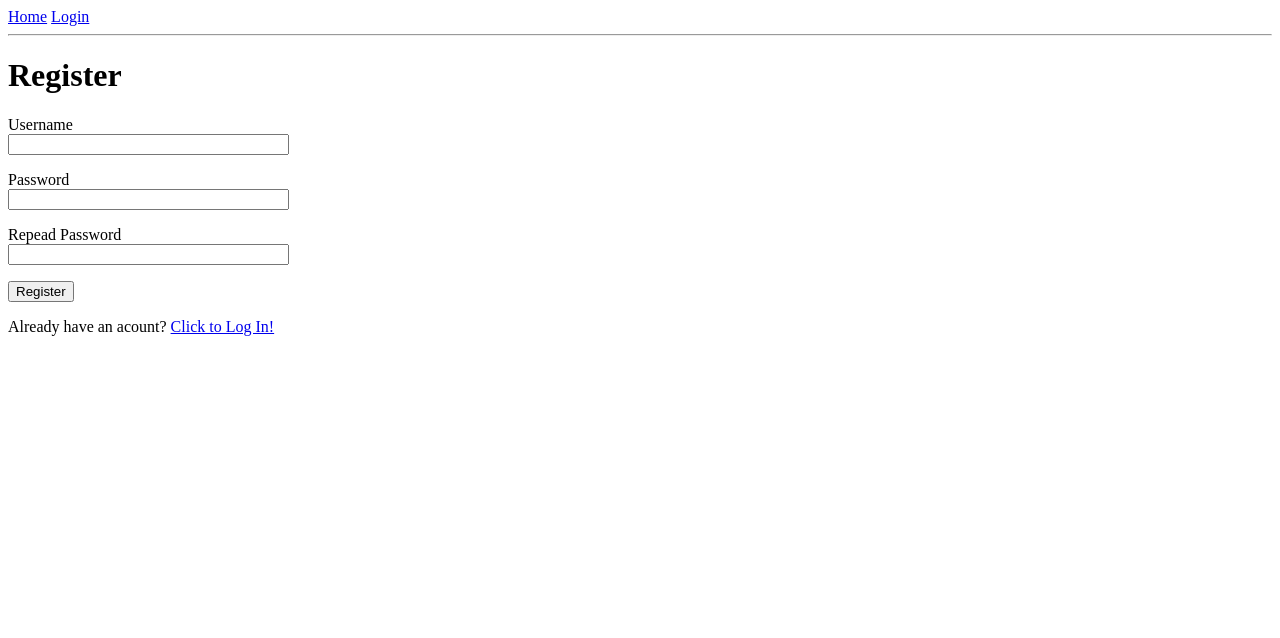
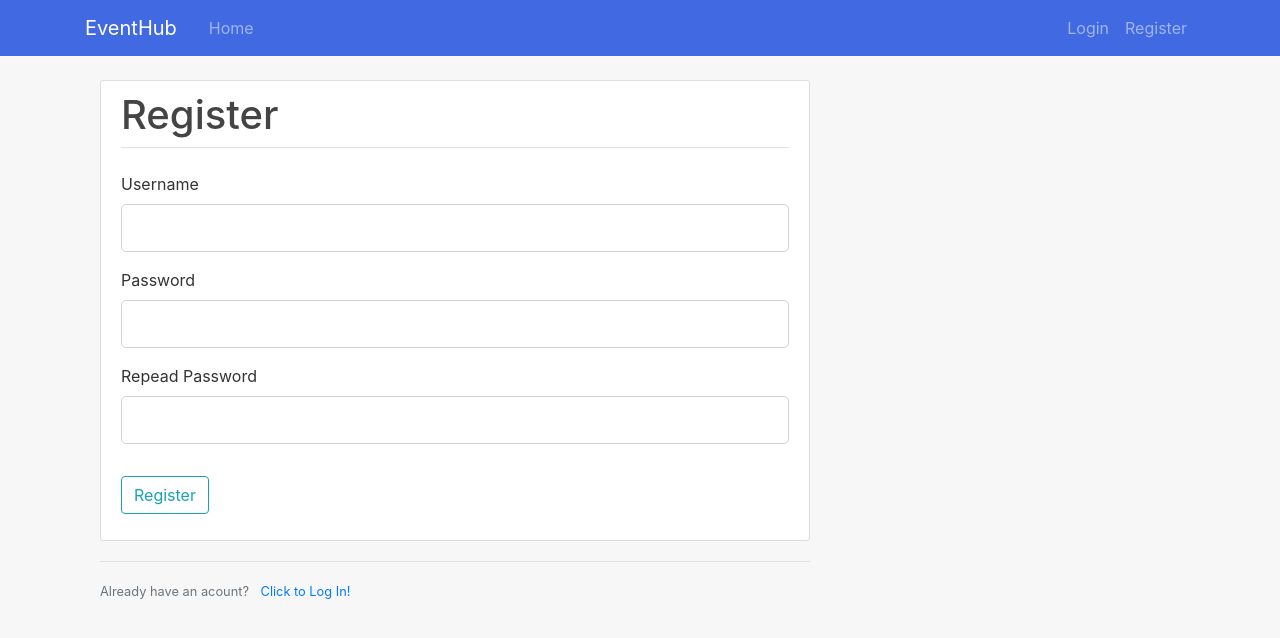
Before and after one commit to Aldrazus/EventHub, a Flask app: page /register in a window 1280 px wide. Shown: the top 638 px of the page. Run offline with Flask 2, Linux system fonts and the light colour scheme; parts of the project's set-up code (start-up, migrations or seed data) failed here and were passed over; some libraries are stand-ins or nearby versions.

Commit message:
added bootstrap styling to templates

```diff
--- /dev/null
+++ b/app/static/main.css
@@ -0,0 +1,81 @@
+/* From Corey Schafer's Flask Tutorial */
+body {
+    background: #f7f7f7;
+    color: #333333;
+    margin-top: 5rem;
+  }
+
+  h1, h2, h3, h4, h5, h6 {
+    color: #444444;
+  }
+
+  .bg-steel {
+    background-color: #5f788a;
+  }
+
+  .site-header .navbar-nav .nav-link {
+    color: #cbd5db;
+  }
+
+  .site-header .navbar-nav .nav-link:hover {
+    color: #ffffff;
+  }
+
+  .site-header .navbar-nav .nav-link.active {
+    font-weight: 500;
+  }
+
+  .content-section {
+    background: #ffffff;
+    padding: 10px 20px;
+    border: 1px solid #dddddd;
+    border-radius: 3px;
+    margin-bottom: 20px;
+  }
+
+  .article-title {
+    color: #444444;
+  }
+
+  a.article-title:hover {
+    color: #428bca;
+    text-decoration: none;
+  }
+
+  .article-content {
+    white-space: pre-line;
+  }
+
+  .article-img {
+    height: 65px;
+    width: 65px;
+    margin-right: 16px;
+  }
+
+  .article-metadata {
+    padding-bottom: 1px;
+    margin-bottom: 4px;
+    border-bottom: 1px solid #e3e3e3
+  }
+
+  .article-metadata a:hover {
+    color: #333;
+    text-decoration: none;
+  }
+
+  .article-svg {
+    width: 25px;
+    height: 25px;
+    vertical-align: middle;
+  }
+
+  .account-img {
+    height: 125px;
+    width: 125px;
+    margin-right: 20px;
+    margin-bottom: 16px;
+  }
+
+  .account-heading {
+    font-size: 2.5rem;
+  }
--- a/app/templates/base.html
+++ b/app/templates/base.html
@@ -1,31 +1,65 @@
 <!DOCTYPE html>
 <html>
     <head>
+        <!-- Required meta tags -->
+        <meta charset="utf-8">
+        <meta name="viewport" content="width=device-width, initial-scale=1, shrink-to-fit=no">
+
+        <!-- Bootstrap CSS -->
+        <link rel="stylesheet" href="https://stackpath.bootstrapcdn.com/bootstrap/4.3.1/css/bootstrap.min.css" integrity="sha384-ggOyR0iXCbMQv3Xipma34MD+dH/1fQ784/j6cY/iJTQUOhcWr7x9JvoRxT2MZw1T" crossorigin="anonymous">
+        <link rel="stylesheet" type="text/css" href="{{ url_for('static', filename='main.css') }}">
+
+
         {% if title %}
             <title>{{ title }} - Event Hub</title>
         {% else %}
             <title>Welcome to Event Hub</title>
         {% endif %}
+
     </head>
     <body>
-        <div class="navbar">
-            <a href="/" class="home">Home</a>
+        <nav class="navbar navbar-expand-lg navbar-dark fixed-top" style="background-color: royalblue;">
+            <div class="container">
+                <a href="/" class="navbar-brand mr-4">EventHub</a>
+                <button class="navbar-toggler" type="button" data-toggle="collapse" data-target="#navbarToggle" aria-controls="navbarToggle" aria-expanded="false" aria-label="Toggle navigation">
+                    <span class="navbar-toggler-icon"></span>
+                </button>
+                <div class="collapse navbar-collapse" id="navbarToggle">
+                    <div class="navbar-nav mr-auto">
+                        <a class="nav-item nav-link" href="/">Home</a>
+                    </div>
+                    <!-- Right Side of navbar -->
+                    <div class="navbar-nav">
                         {% if current_user.is_anonymous %}
-            <a href="{{ url_for('auth.login') }}">Login</a>
+                            <a class="nav-item nav-link" href="{{ url_for('auth.login') }}">Login</a>
+                            <a class="nav-item nav-link" href="{{ url_for('auth.register') }}">Register</a>
                         {% else %}
-            <a href="{{ url_for('auth.logout') }}">Logout</a>
+                            <a class="nav-item nav-link" href="{{ url_for('auth.logout') }}">Logout</a>
                         {% endif %}
                     </div>
-        <hr>
+                </div>
+            </div>
+        </nav>
             {% with messages = get_flashed_messages() %}
             {% if messages %}
-        <ul>
                 {% for message in messages %}
-            <li>{{ message }}</li>
+                    <div class="container alert alert-primary" role="alert">
+                        {{ message }}
+                    </div>
                 {% endfor %}
-        </ul>
             {% endif %}
             {% endwith %}
+
+        <main role="main" class="container">
+                <div class="col-md-8">
                 {% block content %}{% endblock %}
+                </div>
+        </main>
+
+        <!-- Optional JavaScript -->
+        <!-- jQuery first, then Popper.js, then Bootstrap JS -->
+        <script src="https://code.jquery.com/jquery-3.3.1.slim.min.js" integrity="sha384-q8i/X+965DzO0rT7abK41JStQIAqVgRVzpbzo5smXKp4YfRvH+8abtTE1Pi6jizo" crossorigin="anonymous"></script>
+        <script src="https://cdnjs.cloudflare.com/ajax/libs/popper.js/1.14.7/umd/popper.min.js" integrity="sha384-UO2eT0CpHqdSJQ6hJty5KVphtPhzWj9WO1clHTMGa3JDZwrnQq4sF86dIHNDz0W1" crossorigin="anonymous"></script>
+        <script src="https://stackpath.bootstrapcdn.com/bootstrap/4.3.1/js/bootstrap.min.js" integrity="sha384-JjSmVgyd0p3pXB1rRibZUAYoIIy6OrQ6VrjIEaFf/nJGzIxFDsf4x0xIM+B07jRM" crossorigin="anonymous"></script>
     </body>
 </html>
--- a/app/templates/register.html
+++ b/app/templates/register.html
@@ -1,31 +1,41 @@
 {% extends "base.html" %}
 
 {% block content %}
-    <h1>Register</h1>
+    <div class = "content-section">
         <form action="" method="POST">
             {{ form.hidden_tag() }}
-        <p>
-            {{ form.username.label }}<br>
-            {{ form.username(size=32) }}<br>
+            <fieldset class="form-group">
+                <legend class="border-bottom mb-4"><h1>Register</h1></legend>
+                <div class="form-group">
+                    {{ form.username.label(class="form-control-label") }}
+                    {{ form.username(class="form-control form-control-lg") }}
                     {% for err in form.username.errors %}
                         <span style="color: red;">{{ error }}</span>
                     {% endfor %}
-        </p>
-        <p>
-            {{ form.password.label }}<br>
-            {{ form.password(size=32) }}<br>
+                </div>
+                <div class="form-group">
+                    {{ form.password.label(class="form-control-label") }}
+                    {{ form.password(class="form-control form-control-lg") }}
                     {% for error in form.password.errors %}
                         <span style="color: red;">{{ error }}</span>
                     {% endfor %}
-        </p>
-        <p>
-            {{ form.password2.label }}<br>
-            {{ form.password2(size=32) }}<br>
+                </div>
+                <div class="form-group">
+                    {{ form.password2.label(class="form-control-label") }}
+                    {{ form.password2(class="form-control form-control-lg") }}
                     {% for error in form.password2.errors %}
                         <span style="color: red;">{{ error }}</span>
                     {% endfor %}
-        </p>
-        <p>{{ form.submit() }}</p>
+                </div>
+            </fieldset>
+            <div class="form-group">
+                {{ form.submit(class="btn btn-outline-info") }}
+            </div>
         </form>
-    <p>Already have an acount? <a href="{{ url_for('auth.register') }}">Click to Log In!</a></p>
+    </div>
+    <div class="border-top pt-3">
+        <small class="text-muted">
+            Already have an acount? <a class = "ml-2" href="{{ url_for('auth.login') }}">Click to Log In!</a>
+        </small>
+    </div>
 {% endblock %}
--- a/run.py
+++ b/run.py
@@ -1,3 +1,3 @@
 from app import app
 import config
-app.run(debug=config.DEBUG)
+app.run(debug=config.Config.DEBUG)
```
Also changed, not shown: requirements.txt (added, +10 -0 lines), app.db. Lines whose indentation alone changed are shown as unchanged.
